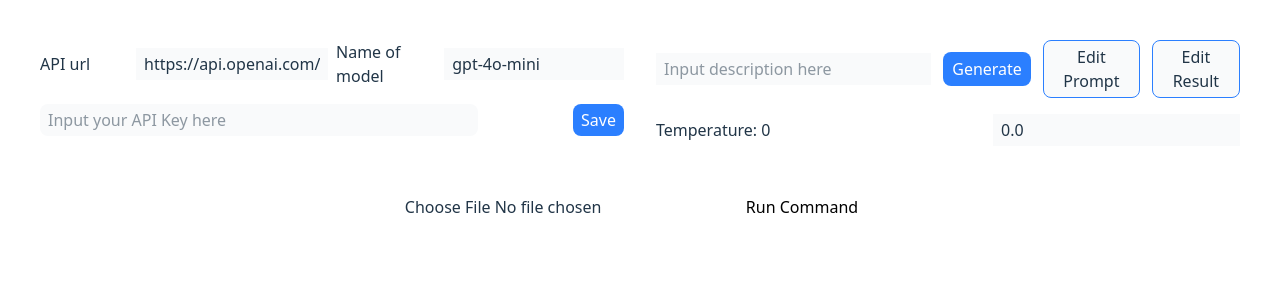
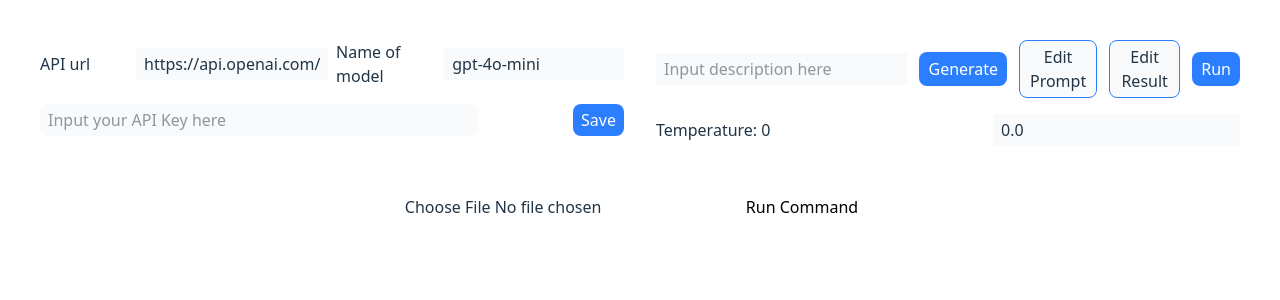
Before and after one commit to fengjia-guo/AutoGGB, a React (Vite) app: page / in a window 1280 px wide. Shown: the top 300 px of the page. Built offline with nearby package versions, Linux system fonts and the light colour scheme.

Commit message:
feat: run result directly

```diff
--- a/src/App.tsx
+++ b/src/App.tsx
@@ -7,9 +7,17 @@ import APICaller from "./components/APICaller";
 export default function App() {
   const [commands, setCommands] = useState<string[]>([]);
 
+  const runResult = (result: string) => {
+    const resultAsCommands = result.split(/\r?\n/).map(line => line.trim()).filter(Boolean);
+    resultAsCommands.forEach(cmd => {
+      window.ggbApplet.evalCommand(cmd);
+    });
+    setCommands(resultAsCommands);
+  }
+
   return (
     <div className="flex flex-col items-center p-4 space-y-4 w-[100vw] h-[100vh]">
-      <APICaller />
+      <APICaller onResultRun={runResult}/>
       <div className="flex items-center gap-3">
         <CommandUploader onCommandsLoaded={setCommands} />
         <Toolbar commands={commands} />
--- a/src/components/APICaller.tsx
+++ b/src/components/APICaller.tsx
@@ -1,5 +1,5 @@
 
-import { useEffect, useState } from "react";
+import React, { useEffect, useState } from "react";
 import { NATURAL_LANGUAGE_TO_LEAN } from "../prompts/naturalToLean";
 import TextEditor from "./TextEditor";
 
@@ -51,7 +51,11 @@ export async function callLLM(apiUrl: string, model: string, apiKey: string, sys
   return data.choices[0].message.content;
 }
 
-export default function APICaller() {
+export interface APICallerProps {
+  onResultRun?: (result: string) => void;
+};
+
+export const APICaller: React.FC<APICallerProps> = ({onResultRun = () => {}}) => {
   const [apiKey, setApiKey] = useState("");
   const [apiUrl, setApiUrl] = useState("https://api.openai.com/v1/chat/completions");
   const [model, setModel] = useState("gpt-4o-mini");
@@ -125,6 +129,9 @@ export default function APICaller() {
             <button onClick={() => setShowResult(true)} className="bg-gray-50 hover:bg-gray-100 border border-blue-500 px-2 py-1 rounded-lg w-fit">
               Edit Result
             </button>
+            <button onClick={() => onResultRun(result)} className="bg-blue-500 hover:bg-blue-600 text-white border border-transparent px-2 py-1 rounded-lg w-fit">
+              Run
+            </button>
           </div>
         </div>
         <div className="flex justify-between items-center gap-x-3">
@@ -138,3 +145,5 @@ export default function APICaller() {
     </div>
   );
 }
+
+export default APICaller;
```
